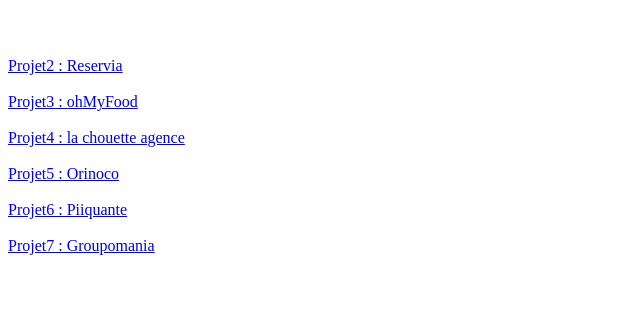
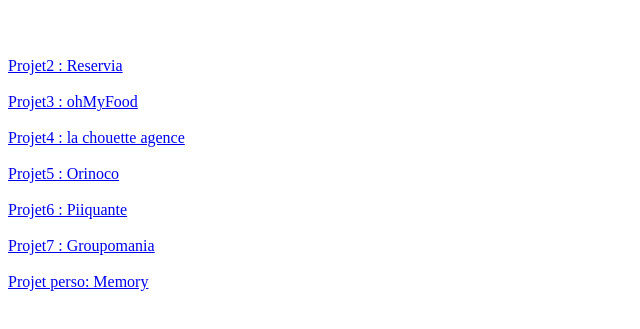
Before and after one commit to Kaak99/Projets, a plain HTML site: page index.html in a window 1280 px wide. Shown: the part 59-388 px from the top of the page, without its empty margins (0-640 px from the left). Drawn offline with Linux system fonts and the light colour scheme.

Commit message:
Update index.html

```diff
--- a/index.html
+++ b/index.html
@@ -36,6 +36,9 @@
 			<a href="https://kaak99.github.io/AussetKarine_7_jjmmaa/">Projet7 : Groupomania </a>
 			<br>
 			<br>
+			<a href="https://kaak99.github.io/memory-ka1/">Projet perso: Memory </a>
+			<br>
+			<br>
 		<main>
 		<footer></footer>
 	</body>
```
